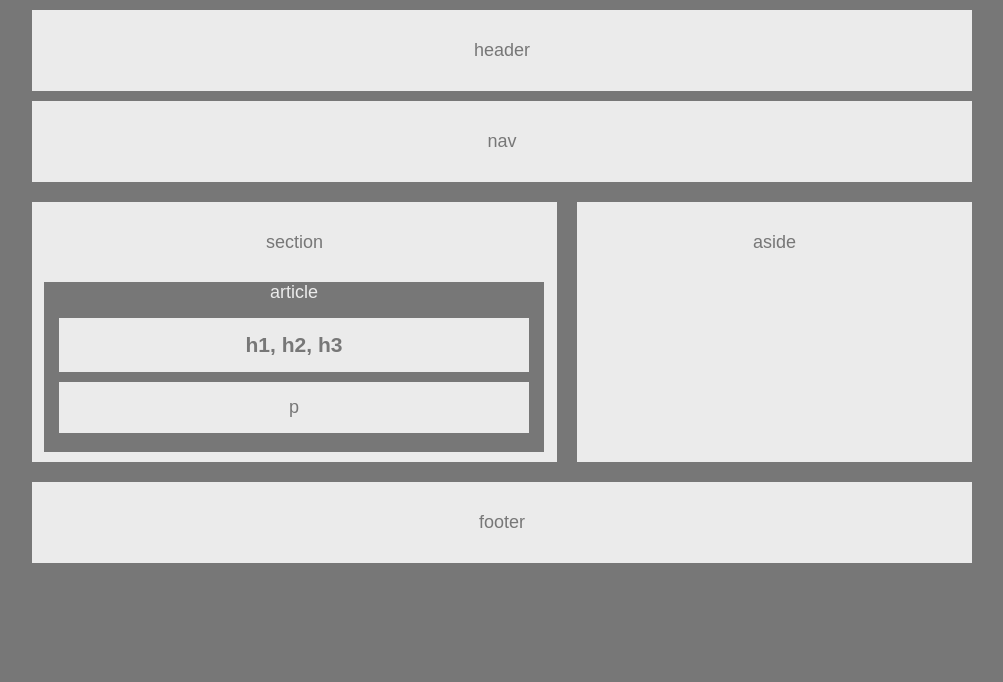
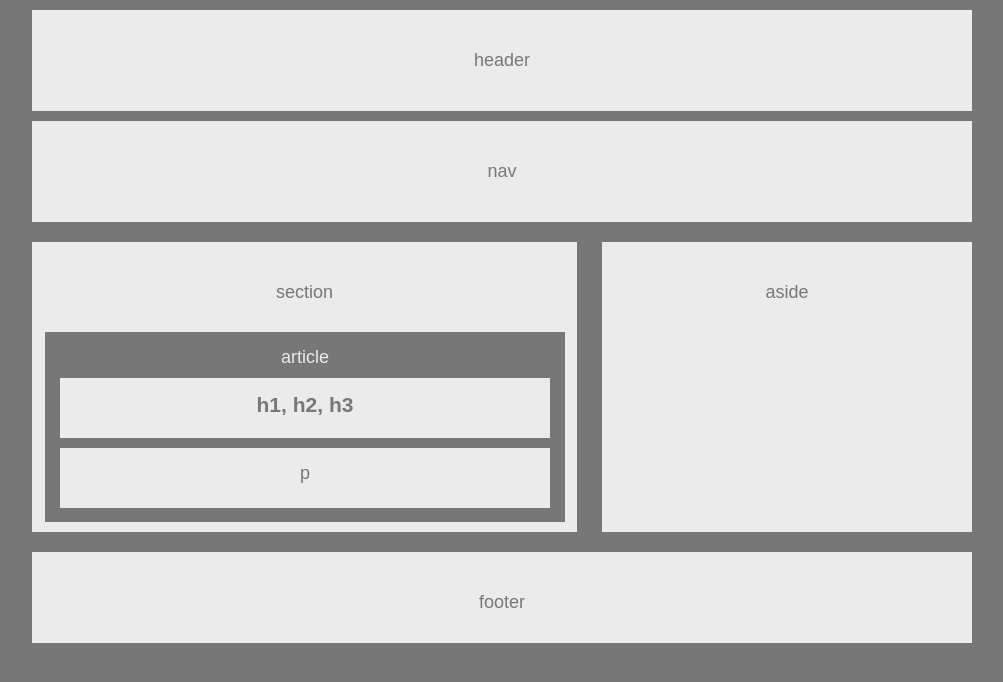
Before and after one commit to EtienneWarneck/HW-Wireframe, a plain HTML site: page index.html in a window 1280 px wide. Shown: the whole page, without its empty margins (78-1081 px from the left). Drawn offline with Linux system fonts and the light colour scheme.

Commit message:
wireframe

```diff
--- a/index.html
+++ b/index.html
@@ -14,7 +14,7 @@
     <header>header</header>
     <nav>nav</nav>
     <section><span>section</span>
-        <article><span>article</span>
+        <article><span id="article-title">article</span>
             <h1>h1, h2, h3</h1>
             <p>p</p>
         </article>
--- a/style.css
+++ b/style.css
@@ -10,48 +10,57 @@ body {
 header, nav, section, aside, footer {
     background: #ebebeb;
     text-align: center;
-    padding: 30px;
+    padding: 40px;
     margin: 10px;
 }
 
 h1, p {
     color: #777;
     background: #ebebeb;
+    height: 30px;
     padding: 15px;
     margin: 15px;
+    position: relative;
+    top: 10px;
 }
 
 p {
     position: relative;
-    top:-5px;
+    top: 5px;
 }
+
 section {
     width: 465px;
-    height: 200px;
+    height: 210px;
     position: relative;
     display: block;
     float: left;
 }
 
 article {
-    width: 500px;
-    height: 170px;
+    width: 520px;
+    height: 190px;
     position: absolute;
     color: #ebebeb;
     background: #777;
-    left: 12px;
-    top: 80px;
+    left: 13px;
+    top: 90px;
 }
 
 aside {
-    width: 335px;
-    height: 200px;
-    float: left;
+    width: 290px;
+    height: 210px;
+    float: right;
 }
 
 footer {
     clear: both;
     position: relative;
-    top:10px;
+    top: 10px;
     padding-bottom: 30px;
 }
+
+#article-title{
+    position: relative;
+    top:15px;
+}
```
